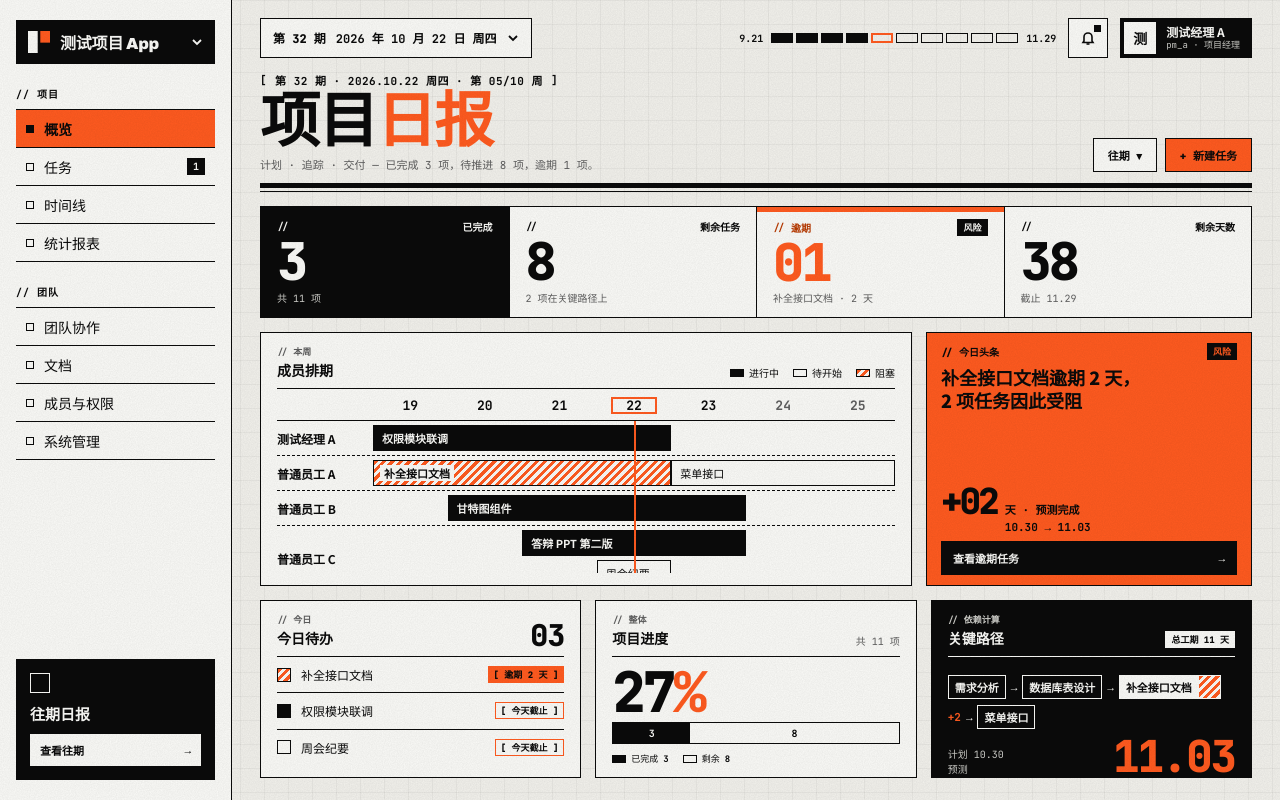
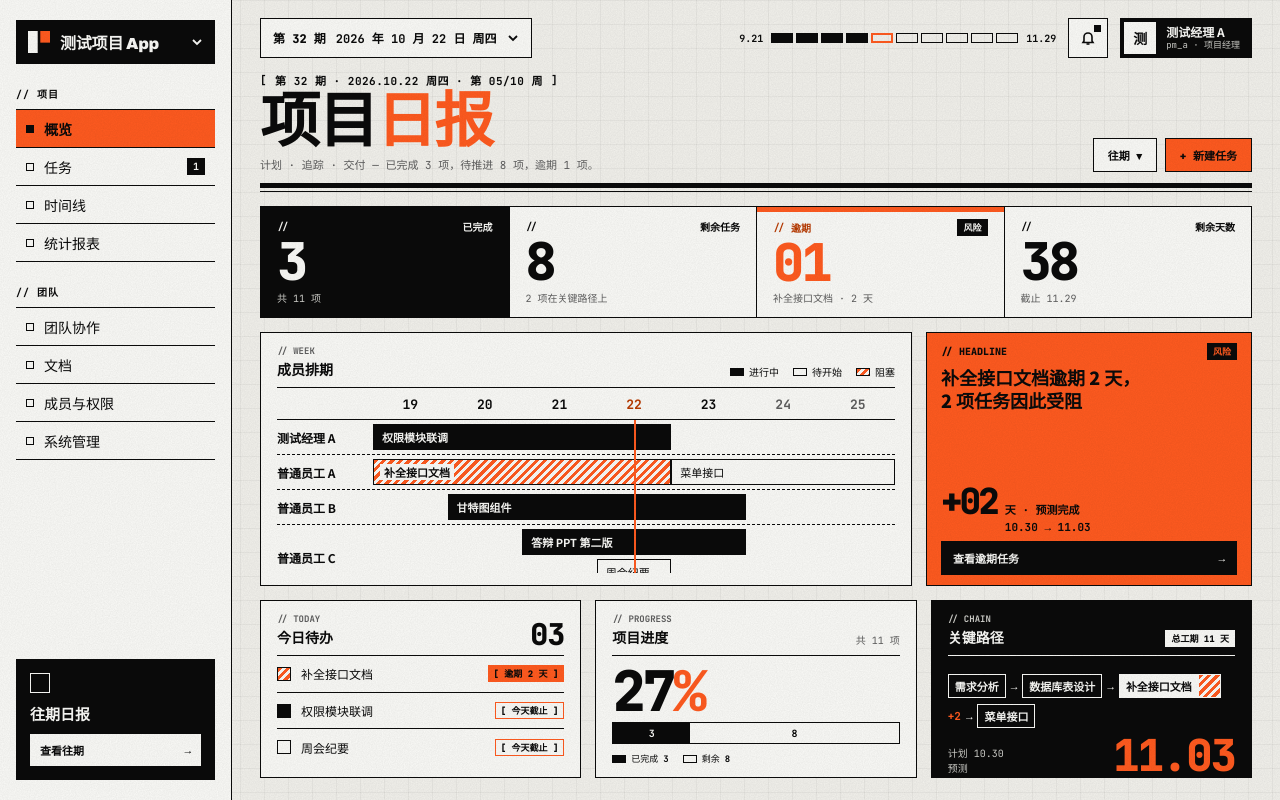
Before and after one commit to plmnbvcxz46/miniteam-pms, a React (Vite) app in the folder frontend/: page /#/overview in a window 1280 px wide. Built offline with nearby package versions, Linux system fonts and the light colour scheme.

Commit message:
style: 概览面板标题 // 后改英文，今天列去掉橙色框改为橙色文字

```diff
--- a/frontend/src/pages/overview/components/critical/CriticalChainPanel.tsx
+++ b/frontend/src/pages/overview/components/critical/CriticalChainPanel.tsx
@@ -20,7 +20,7 @@ export default function CriticalChainPanel({
     <section className="pnl dark cp">
       <div className="phd">
         <div>
-          <span className="k">// 依赖计算</span>
+          <span className="k">// CHAIN</span>
           <h2>关键路径</h2>
         </div>
         <span
--- a/frontend/src/pages/overview/components/headline/HeadlinePanel.tsx
+++ b/frontend/src/pages/overview/components/headline/HeadlinePanel.tsx
@@ -20,7 +20,7 @@ export default function HeadlinePanel({
   return (
     <section className={task ? "hero" : "hero calm"}>
       <div className="hk">
-        <span>// 今日头条</span>
+        <span>// HEADLINE</span>
         <span className="chip">风险</span>
       </div>
       <p className="headline">
--- a/frontend/src/pages/overview/components/progress/ProgressPanel.tsx
+++ b/frontend/src/pages/overview/components/progress/ProgressPanel.tsx
@@ -11,7 +11,7 @@ export default function ProgressPanel({ done, total }: ProgressPanelProps) {
     <section className="pnl pg">
       <div className="phd">
         <div>
-          <span className="k">// 整体</span>
+          <span className="k">// PROGRESS</span>
           <h2>项目进度</h2>
         </div>
         <span className="u">共 {total} 项</span>
--- a/frontend/src/pages/overview/components/schedule/SchedulePanel.tsx
+++ b/frontend/src/pages/overview/components/schedule/SchedulePanel.tsx
@@ -20,7 +20,7 @@ export default function SchedulePanel({
     <section className="pnl">
       <div className="phd">
         <div>
-          <span className="k">// 本周</span>
+          <span className="k">// WEEK</span>
           <h2>成员排期</h2>
         </div>
         <div className="legend">
--- a/frontend/src/pages/overview/components/todo/TodoPanel.tsx
+++ b/frontend/src/pages/overview/components/todo/TodoPanel.tsx
@@ -18,7 +18,7 @@ export default function TodoPanel({ items, onOpenTask }: TodoPanelProps) {
     <section className="pnl todo-list">
       <div className="phd">
         <div>
-          <span className="k">// 今日</span>
+          <span className="k">// TODAY</span>
           <h2>今日待办</h2>
         </div>
         <span className="n">{pad2(items.length)}</span>
--- a/frontend/src/pages/overview/css/overview.css
+++ b/frontend/src/pages/overview/css/overview.css
@@ -55,8 +55,7 @@
   color: var(--mute);
 }
 .tl .days .cols span.on {
-  box-shadow: inset 0 0 0 2px var(--signal);
-  margin: 0 14px;
+  color: var(--signal-text);
 }
 .tl .rows {
   position: relative;
```
